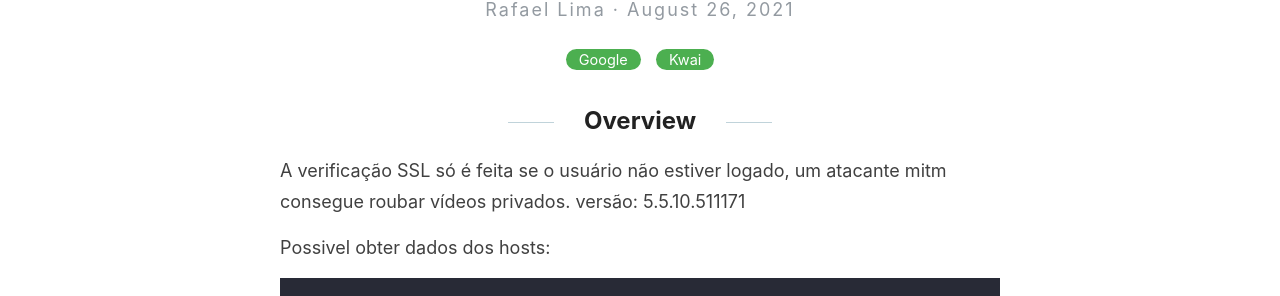
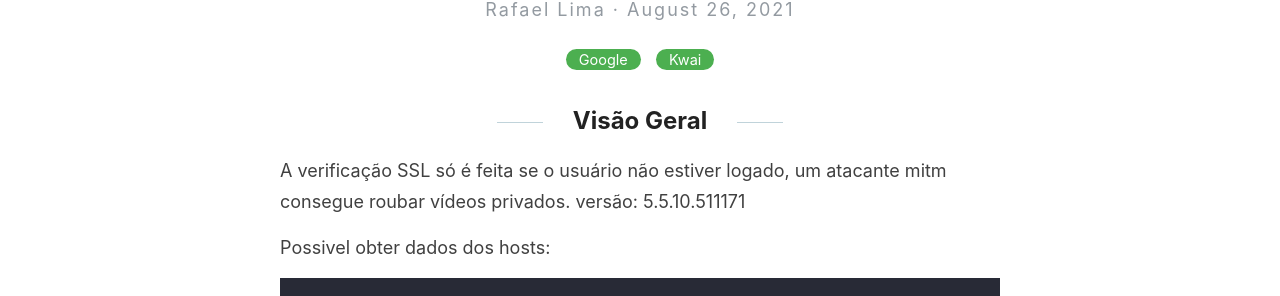
Before and after one commit to rafaellim4/rafaellim4.github.io, a Jekyll site: the page built from _posts/2021-8-26-Kwai-vulnerabilidade.md, in a window 1280 px wide. Shown: the part 197-493 px from the top of the page. Built offline with Jekyll 4.4.1, drawn with Linux system fonts in a browser that asks for light colours.

Commit message:
Update 2021-8-26-Kwai-vulnerabilidade.md

```diff
--- a/_posts/2021-8-26-Kwai-vulnerabilidade.md
+++ b/_posts/2021-8-26-Kwai-vulnerabilidade.md
@@ -5,7 +5,7 @@ categories: [Google,Kwai]
 ---
 
 
-## **Overview**
+## **Visão Geral**
 A verificação SSL só é feita se o usuário não estiver logado, um atacante mitm consegue roubar vídeos privados.
 versão: 5.5.10.511171
 
```
